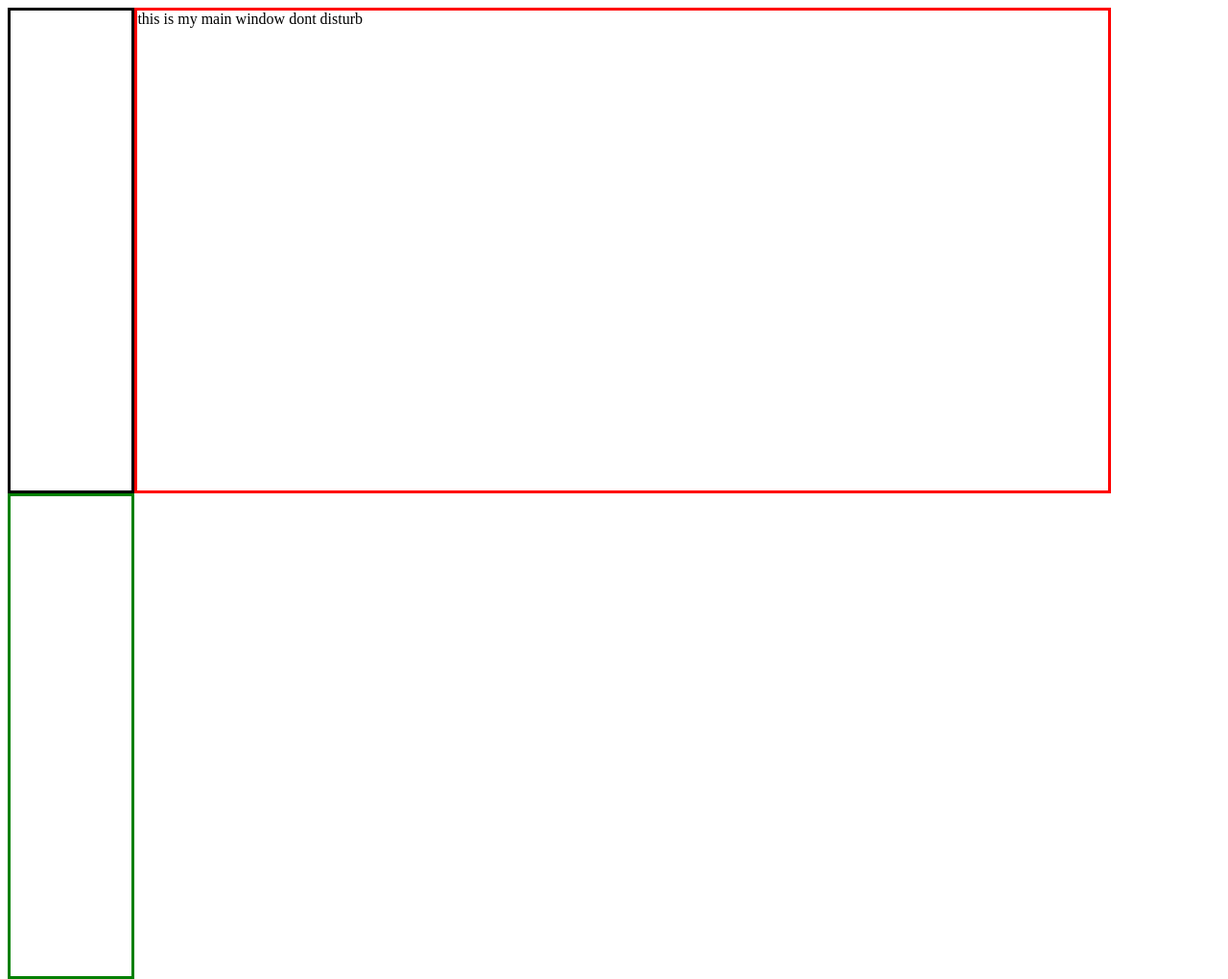
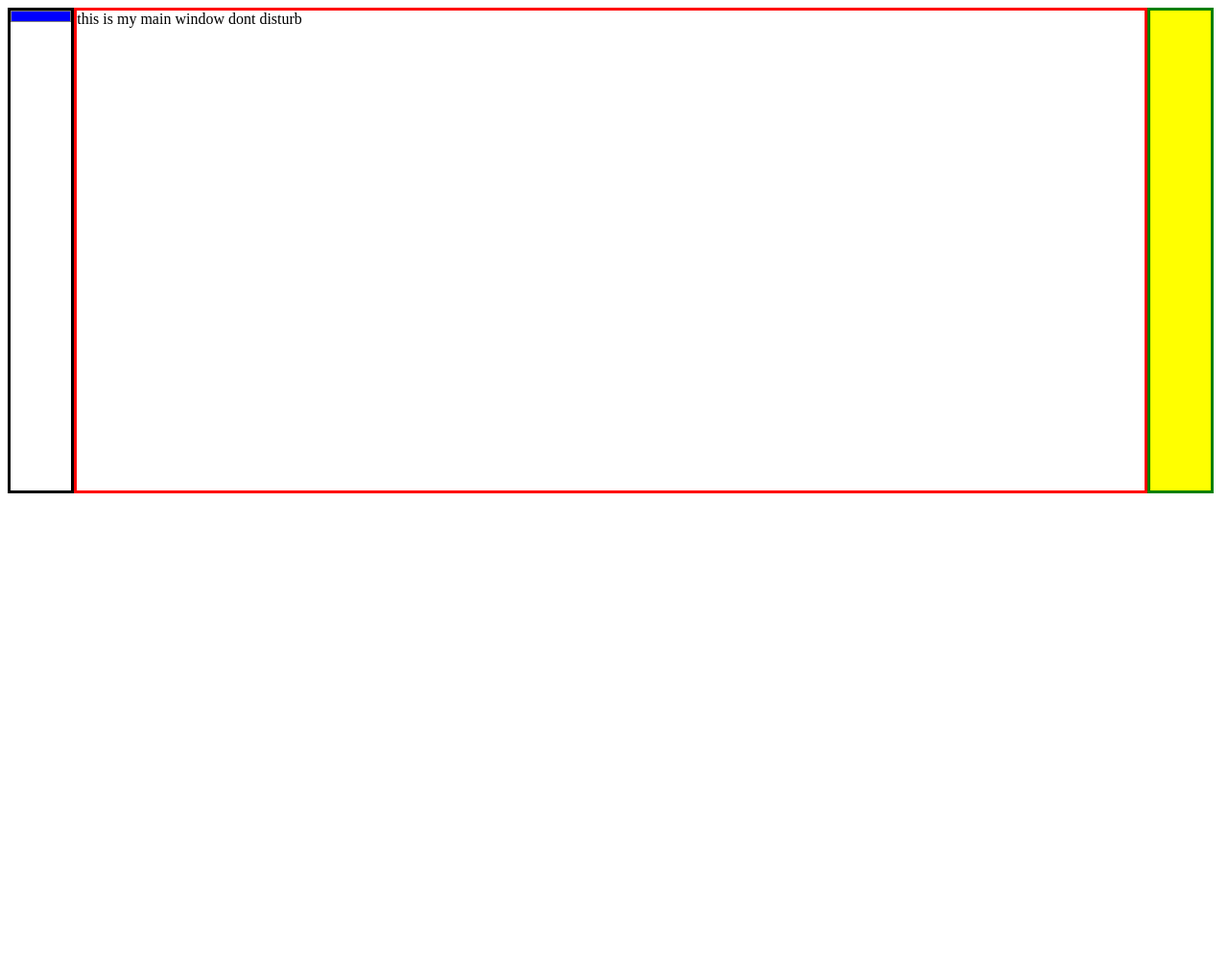
Before and after one commit to ashvaibhav/googlehackforchange, a plain HTML site: page index.html in a window 1280 px wide. Shown: the whole page at 96% size. After the commit the page ends 800 px from the top, so only its background shows below. Drawn offline with Linux system fonts and the light colour scheme.

Commit message:
Changes to index

```diff
--- a/index.html
+++ b/index.html
@@ -3,14 +3,37 @@
 .height{
 	height:500px;
 }
+
+.police{
+	height:8px;
+	background: blue;
+	border: 1px solid gray;
+	padding-top: 2px;
+}
+
+.right{
+	background: yellow;
+}
+
 </style>
 <script>
 </script>
 <body>
 	<div id='gameWindow' class='height' style='width:100%;'>
-		<div id='controls' class='height' style='width:10%;float:left;border:solid;'></div>
-		<div id='main' class='height' style='width:80%;float:left;border:solid red;'>this is my main window dont disturb</div>
-		<div id='status' class='height' style='width:10%;float:left;border:solid green;'></div>
+		<div id='controls' class='height' style='width:5%;float:left;border:solid;'>
+			<div class="police"> 	</div>
+
+		</div>
+		<div id='main' class='height' style='width:88%;float:left;border:solid red;'>this is my main window dont disturb
+
+
+
+		</div>
+		<div id='status' class='height right' style='width:5%;float:left;border:solid green;'>
+
+
+
+		</div>
 	</div>
 </body>
 </html>
```
